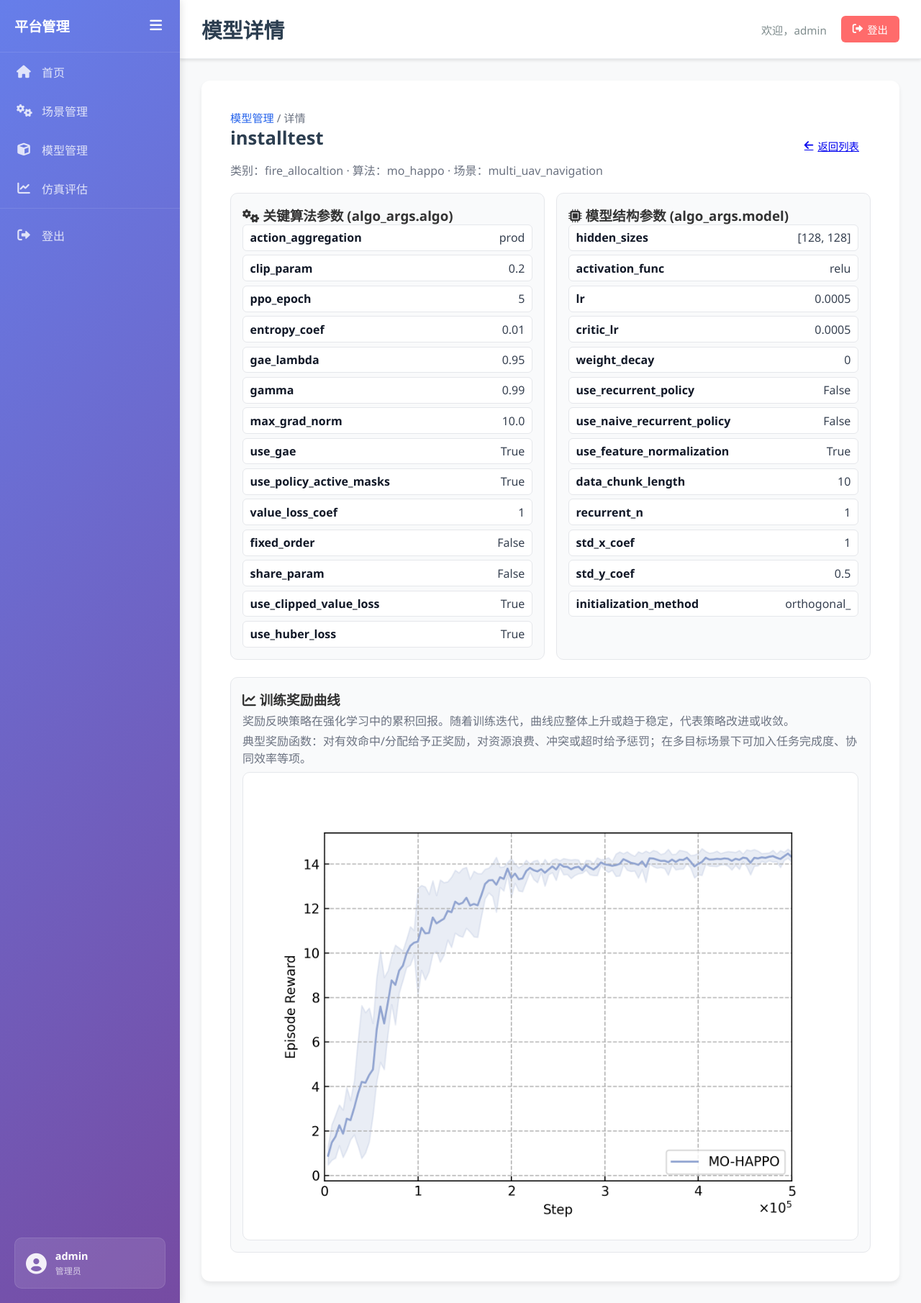
After one commit to OxygenHood/WebApp, a Flask app: page /model/2 in a window 1280 px wide. The commit adds this page. Shown: the whole page at 72% size. Run offline with Flask 3, Linux system fonts and the light colour scheme; a user stored in the database is signed in; data comes from the database, SQL or seed files in the repository; both versions use the stored data as it was after the commit.

Commit message:
display the model parameters and curves

```diff
--- a/app.py
+++ b/app.py
@@ -4,7 +4,7 @@ import hashlib
 import json
 import os
 from datetime import datetime
-from flask import Flask, render_template, request, redirect, url_for, session, flash, jsonify
+from flask import Flask, render_template, request, redirect, url_for, session, flash, jsonify, send_file
 
 app = Flask(__name__)
 app.secret_key = 'your-secret-key-here-change-in-production'  # 用于会话管理
@@ -18,6 +18,14 @@ MODEL_CATEGORIES = {
     'target_allocation': '目标分配',
     'fire_allocaltion': '火力分配'  # 保持与现有目录一致
 }
+
+def get_abs_path(path):
+    """构造绝对路径并校验在模型根目录内"""
+    abs_root = os.path.abspath(MODEL_ROOT)
+    abs_path = os.path.abspath(path)
+    if not abs_path.startswith(abs_root):
+        raise ValueError('非法路径访问')
+    return abs_path
 
 # 确保模型表存在
 def ensure_models_table():
@@ -282,21 +290,89 @@ def pipeline():
 @login_required
 def model():
     """模型管理路由"""
-    models = sync_models_from_fs()
+    sync_models_from_fs()
+    conn = get_db_connection()
+    rows = conn.execute('SELECT * FROM models ORDER BY created_at DESC').fetchall()
+    conn.close()
+    models = [dict(r) for r in rows]
     grouped = {key: [] for key in MODEL_CATEGORIES.keys()}
     for m in models:
-        grouped.setdefault(m['category'], []).append(m)
+        grouped.setdefault(m.get('category'), []).append(m)
     return render_template(
         'model.html',
         model_groups=grouped,
         category_labels=MODEL_CATEGORIES
     )
 
+@app.route('/model/<int:model_id>')
+@login_required
+def model_detail(model_id):
+    """模型详情路由，展示关键配置与奖励曲线"""
+    sync_models_from_fs()
+    conn = get_db_connection()
+    model_row = conn.execute(
+        'SELECT * FROM models WHERE id = ?', (model_id,)
+    ).fetchone()
+    conn.close()
+    if not model_row:
+        flash('模型不存在或已被移除', 'error')
+        return redirect(url_for('model'))
+
+    config_data = {}
+    algo_config = {}
+    model_config = {}
+    reward_image = None
+    try:
+        config_path = get_abs_path(model_row['config_path'])
+        with open(config_path, 'r', encoding='utf-8') as f:
+            config_data = json.load(f)
+        algo_config = config_data.get('algo_args', {}).get('algo', {})
+        model_config = config_data.get('algo_args', {}).get('model', {})
+        reward_path = os.path.join(os.path.dirname(config_path), 'reward.png')
+        reward_abs = get_abs_path(reward_path)
+        if os.path.exists(reward_abs):
+            reward_image = url_for('model_reward_image', model_id=model_id)
+    except Exception as e:
+        flash(f'读取模型配置失败：{str(e)}', 'error')
+
+    return render_template(
+        'model_detail.html',
+        model=model_row,
+        algo_config=algo_config,
+        model_config=model_config,
+        reward_image=reward_image
+    )
+
+@app.route('/model/<int:model_id>/reward')
+@login_required
+def model_reward_image(model_id):
+    """提供奖励曲线图"""
+    conn = get_db_connection()
+    model_row = conn.execute(
+        'SELECT * FROM models WHERE id = ?', (model_id,)
+    ).fetchone()
+    conn.close()
+    if not model_row:
+        return 'Not Found', 404
+    try:
+        config_path = get_abs_path(model_row['config_path'])
+        reward_path = os.path.join(os.path.dirname(config_path), 'reward.png')
+        reward_abs = get_abs_path(reward_path)
+        if not os.path.exists(reward_abs):
+            return 'Not Found', 404
+        return send_file(reward_abs, mimetype='image/png')
+    except Exception:
+        return 'Forbidden', 403
+
 @app.route('/api/models', methods=['GET'])
 @login_required
 def api_models():
     """获取模型列表"""
-    models = sync_models_from_fs()
+    sync_models_from_fs()
+    conn = get_db_connection()
+    rows = conn.execute('SELECT * FROM models ORDER BY created_at DESC').fetchall()
+    conn.close()
+    models = [dict(r) for r in rows]
     return jsonify({'success': True, 'models': models})
 
 @app.route('/simulation')
--- /dev/null
+++ b/templates/model_detail.html
@@ -0,0 +1,130 @@
+{% extends "base.html" %}
+
+{% block title %}模型详情 - 无人集群指控系统{% endblock %}
+
+{% block page_title %}模型详情{% endblock %}
+
+{% block content %}
+<div class="page-container">
+    <div class="content-card">
+        <div class="detail-header">
+            <div>
+                <p class="breadcrumb"><a href="{{ url_for('model') }}">模型管理</a> / 详情</p>
+                <h2>{{ model['name'] }}</h2>
+                <p class="sub-info">类别：{{ model['category'] }} · 算法：{{ model['algo'] or '未标注' }} · 场景：{{ model['scenario'] or '未标注' }}</p>
+            </div>
+            <a class="btn btn-secondary" href="{{ url_for('model') }}"><i class="fas fa-arrow-left"></i> 返回列表</a>
+        </div>
+
+        <div class="grid-2">
+            <div class="card-block">
+                <h3><i class="fas fa-cogs"></i> 关键算法参数 (algo_args.algo)</h3>
+                <div class="kv-list">
+                    {% for key in ['action_aggregation','clip_param','ppo_epoch','entropy_coef','gae_lambda','gamma','max_grad_norm','use_gae','use_policy_active_masks','value_loss_coef','fixed_order','share_param','use_clipped_value_loss','use_huber_loss'] %}
+                        {% if key in algo_config %}
+                            <div class="kv-row">
+                                <span class="kv-key">{{ key }}</span>
+                                <span class="kv-value">{{ algo_config[key] }}</span>
+                            </div>
+                        {% endif %}
+                    {% endfor %}
+                </div>
+            </div>
+
+            <div class="card-block">
+                <h3><i class="fas fa-microchip"></i> 模型结构参数 (algo_args.model)</h3>
+                <div class="kv-list">
+                    {% for key in ['hidden_sizes','activation_func','lr','critic_lr','weight_decay','use_recurrent_policy','use_naive_recurrent_policy','use_feature_normalization','data_chunk_length','recurrent_n','std_x_coef','std_y_coef','initialization_method'] %}
+                        {% if key in model_config %}
+                            <div class="kv-row">
+                                <span class="kv-key">{{ key }}</span>
+                                <span class="kv-value">{{ model_config[key] }}</span>
+                            </div>
+                        {% endif %}
+                    {% endfor %}
+                </div>
+            </div>
+        </div>
+
+        <div class="card-block reward-block">
+            <div class="reward-header">
+                <div>
+                    <h3><i class="fas fa-chart-line"></i> 训练奖励曲线</h3>
+                    <p class="sub-info">奖励反映策略在强化学习中的累积回报。随着训练迭代，曲线应整体上升或趋于稳定，代表策略改进或收敛。</p>
+                    <p class="sub-info">典型奖励函数：对有效命中/分配给予正奖励，对资源浪费、冲突或超时给予惩罚；在多目标场景下可加入任务完成度、协同效率等项。</p>
+                </div>
+            </div>
+            {% if reward_image %}
+                <div class="reward-img">
+                    <img src="{{ reward_image }}" alt="奖励曲线">
+                </div>
+            {% else %}
+                <div class="empty-state">
+                    <i class="fas fa-image"></i>
+                    <p>未找到奖励曲线图片（reward.png）</p>
+                </div>
+            {% endif %}
+        </div>
+    </div>
+</div>
+
+<style>
+.detail-header {
+    display: flex;
+    justify-content: space-between;
+    align-items: center;
+    margin-bottom: 1rem;
+}
+.breadcrumb {
+    margin: 0;
+    color: #6b7280;
+    font-size: 0.95rem;
+}
+.breadcrumb a { color: #2563eb; text-decoration: none; }
+.sub-info { color: #6b7280; margin: 0.25rem 0; }
+.grid-2 {
+    display: grid;
+    grid-template-columns: repeat(auto-fit, minmax(320px, 1fr));
+    gap: 1rem;
+    margin: 1rem 0;
+}
+.card-block {
+    background: #f9fafb;
+    border: 1px solid #e5e7eb;
+    border-radius: 10px;
+    padding: 1rem;
+}
+.kv-list { display: grid; gap: 0.35rem; }
+.kv-row {
+    display: flex;
+    justify-content: space-between;
+    padding: 0.4rem 0.6rem;
+    background: #fff;
+    border: 1px solid #e5e7eb;
+    border-radius: 6px;
+}
+.kv-key { font-weight: 600; color: #111827; }
+.kv-value { color: #374151; text-align: right; }
+.reward-block { margin-top: 1.5rem; }
+.reward-header { margin-bottom: 0.5rem; }
+.reward-img {
+    background: #fff;
+    border: 1px solid #e5e7eb;
+    border-radius: 10px;
+    padding: 0.5rem;
+    text-align: center;
+}
+.reward-img img { max-width: 100%; border-radius: 6px; }
+.empty-state {
+    border: 1px dashed #d1d5db;
+    border-radius: 8px;
+    padding: 1rem;
+    text-align: center;
+    color: #6b7280;
+    background: #fff;
+}
+@media (max-width: 768px) {
+    .detail-header { flex-direction: column; align-items: flex-start; gap: 0.75rem; }
+}
+</style>
+{% endblock %}
```
Also changed, not shown: templates/model.html (+12 -9 lines), models/fire_allocaltion/seed-00009-2025-11-21-16-27-56/reward.png (added), models/target_allocation/seed-00014-2024-09-25-21-19-35/reward.png (added), webapp.db, 1 other file.
